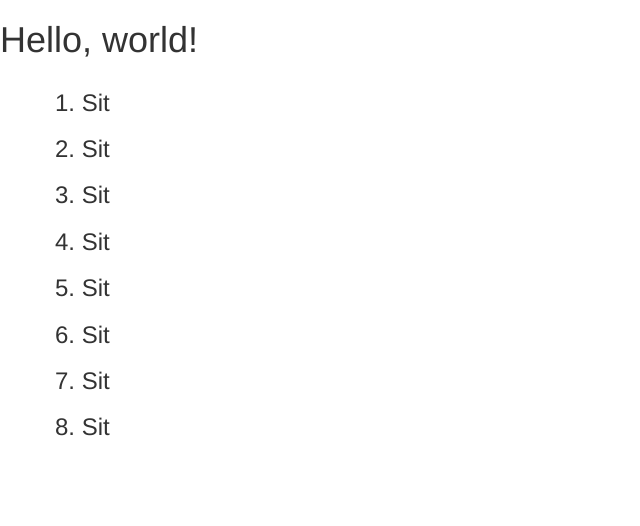
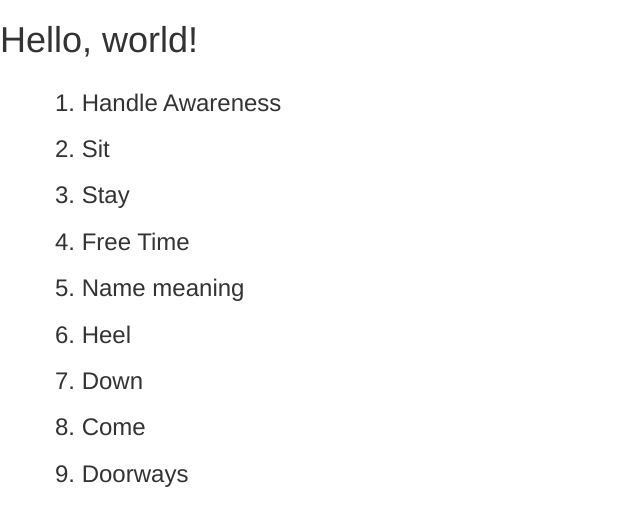
Before and after one commit to gac208/dogTraining, a plain HTML site: page page2.html in a window 1280 px wide. Shown: the whole page, without its empty margins (0-640 px from the left). Drawn offline with nearby package versions, Linux system fonts and the light colour scheme.

Commit message:
Update page2.html

```diff
--- a/page2.html
+++ b/page2.html
@@ -21,9 +21,9 @@
     <h1>Hello, world!</h1>
     <div class="container">
         <div class="row">
-            <div>
+            <div class="col-12">
                 <h3>
-            1. Sit
+                    1. Handle Awareness
                 </h3>
                 <p>
 
@@ -37,9 +37,9 @@
 
                 </p>
             </div>
-    <div  class="col-12">
+            <div class="col-12">
                 <h3>
-            3. Sit
+                    3. Stay
                 </h3>
                 <p>
 
@@ -47,7 +47,7 @@
             </div>
             <div class="col-12">
                 <h3>
-            4. Sit
+                    4. Free Time
                 </h3>
                 <p>
 
@@ -55,7 +55,7 @@
             </div>
             <div class="col-12">
                 <h3>
-            5. Sit
+                    5. Name meaning
                 </h3>
                 <p>
 
@@ -63,7 +63,7 @@
             </div>
             <div class="col-12">
                 <h3>
-            6. Sit
+                    6. Heel
                 </h3>
                 <p>
 
@@ -71,7 +71,7 @@
             </div>
             <div class="col-12">
                 <h3>
-            7. Sit
+                    7. Down
                 </h3>
                 <p>
 
@@ -79,7 +79,15 @@
             </div>
             <div class="col-12">
                 <h3>
-            8. Sit
+                    8. Come
+                </h3>
+                <p>
+
+                </p>
+            </div>
+            <div class="col-12">
+                <h3>
+                    9. Doorways
                 </h3>
                 <p>
 
```
Lines whose indentation alone changed are shown as unchanged.
